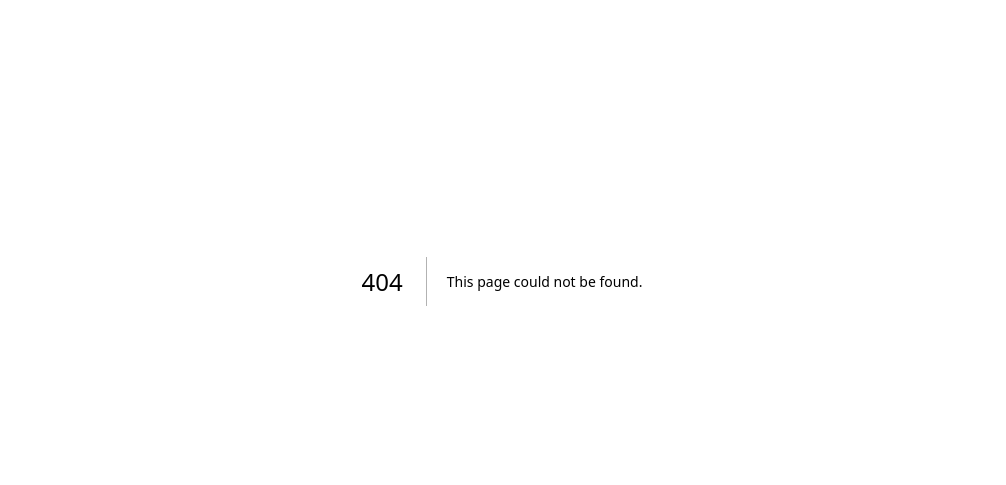
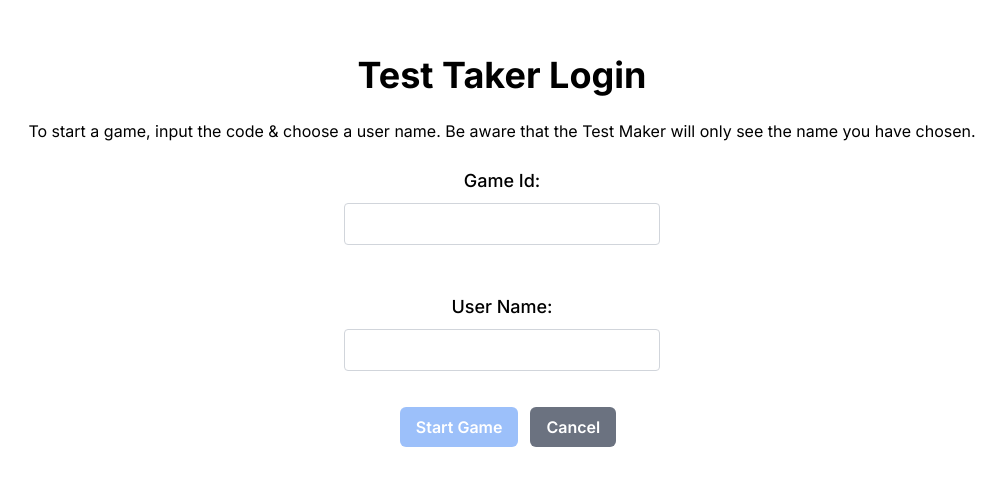
Before and after one commit to guadalupejara/gameHive, a Next.js app: page /testTaker/login in a window 1280 px wide. Before the commit this address had no page. Shown: the part 119-604 px from the top of the page, without its empty margins (138-1144 px from the left). Built offline with nearby package versions, Linux system fonts and the light colour scheme.

Commit message:
feat:started test taker flow- login page & usecontext

```diff
--- /dev/null
+++ b/app/context/testTakerContext.tsx
@@ -0,0 +1,39 @@
+'use client';
+
+import React, { createContext, useContext, useState, ReactNode } from 'react';
+
+interface TestTaker {
+  id: number;
+  role: 'testtaker';
+  name: string;
+  score: number;
+}
+
+interface TestTakerContextProps {
+  testTakers: TestTaker[];
+  addTestTaker: (testTaker: TestTaker) => void;
+}
+
+const TestTakerContext = createContext<TestTakerContextProps | undefined>(undefined);
+
+export const TestTakerProvider = ({ children }: { children: ReactNode }) => {
+  const [testTakers, setTestTakers] = useState<TestTaker[]>([]);
+
+  const addTestTaker = (testTaker: TestTaker) => {
+    setTestTakers((prevTestTakers) => [...prevTestTakers, testTaker]);
+  };
+
+  return (
+    <TestTakerContext.Provider value={{ testTakers, addTestTaker }}>
+      {children}
+    </TestTakerContext.Provider>
+  );
+};
+
+export const useTestTaker = () => {
+  const context = useContext(TestTakerContext);
+  if (!context) {
+    throw new Error('useTestTaker must be used within a TestTakerProvider');
+  }
+  return context;
+};
--- a/app/layout.tsx
+++ b/app/layout.tsx
@@ -1,5 +1,6 @@
 
 import { QuizProvider } from '@/app/context/QuizContext';
+import {TestTakerProvider} from '@/app/context/testTakerContext'
 import type { Metadata } from 'next';
 import { Inter } from 'next/font/google';
 import './globals.css';
@@ -19,7 +20,9 @@ export default function RootLayout({
     <html lang="en">
       <body className={inter.className}>
         <QuizProvider>
+          <TestTakerProvider>
           {children}
+          </TestTakerProvider>
         </QuizProvider>
       </body>
     </html>
--- a/app/page.tsx
+++ b/app/page.tsx
@@ -8,6 +8,7 @@ export default function Home() {
   const handleClick = (buttonType: 'testTaker' | 'testMaker') => {
     if (buttonType === 'testTaker') {
       console.log("I'm a Test Taker");
+      router.push('/testTaker/login');
     } else if (buttonType === 'testMaker') {
       console.log("I'm a Test Maker");
       router.push('/testMaker/dashboard');
--- a/app/testMaker/lobby/page.tsx
+++ b/app/testMaker/lobby/page.tsx
@@ -26,23 +26,20 @@ const Lobby: React.FC = () => {
   const [takers, setTakers] = useState<TestTaker[]>([]);
 
   useEffect(() => {
-    // Fetch existing codes from backend to ensure uniqueness
+
     const existingCodes: string[] = [];
 
-    // Generate a unique alphanumeric code
     const code = generateUniqueCode(existingCodes);
     setGameCode(code);
     setTakers(testTakers);
   }, []);
 
   const startGame = () => {
-    // Logic to start the game
     console.log('Starting game with code:', gameCode);
     router.push('/testMaker/game');
   };
 
   const cancelGame = () => {
-    // Route to the dashboard
     router.push('/testMaker/dashboard');
   };
 
--- /dev/null
+++ b/app/testTaker/login/page.tsx
@@ -0,0 +1,146 @@
+
+// 'use client';
+
+// import React, { useState } from 'react';
+// import Button from '@/app/components/commonComponents/button';
+
+// interface TestTaker {
+//   id: number;
+//   role: 'testtaker';
+//   name: string;
+//   score: number;
+// }
+
+// export default function Login() {
+//   const [gameId, setGameId] = useState('');
+//   const [userName, setUserName] = useState('');
+//   const [testTakers, setTestTakers] = useState<TestTaker[]>([]);
+
+//   const handleStartGame = () => {
+//     if (gameId && userName) {
+//       const newTestTaker: TestTaker = {
+//         id: testTakers.length + 1,
+//         role: 'testtaker',
+//         name: userName,
+//         score: 0,
+//       };
+//       setTestTakers([...testTakers, newTestTaker]);
+//       console.log('Test Taker added:', newTestTaker);
+//     }
+//   };
+
+//   return (
+//     <main className="flex min-h-screen text-center items-center justify-center p-24">
+//       <div>
+//         <h1 className="text-4xl  font-bold">Test Taker Login</h1>
+//         <div className='mb-9 p-6'>
+//           <p>To start a game, input the code & choose a user name. Be aware that the Test Maker will only see the name you have chosen.</p>
+//           <label className="block text-lg font-medium mt-6 mb-2">Game Id:</label>
+//           <input
+//             type="text"
+//             value={gameId}
+//             onChange={(e) => setGameId(e.target.value)}
+//             className="w-1/3 p-2 border border-gray-300 rounded mb-6"
+//           />
+//           <label className="block text-lg font-medium mt-6 mb-2">User Name:</label>
+//           <input
+//             type="text"
+//             value={userName}
+//             onChange={(e) => setUserName(e.target.value)}
+//             className="w-1/3 p-2 border border-gray-300 rounded mb-6"
+//           />
+//           <div className='flex flex-container justify-center'>
+//           <Button
+//             label="Start Game"
+//             onClick={handleStartGame}
+//             className="bg-blue-400 hover:bg-blue-500 mt-3 ml-3"
+//             disabled={!gameId || !userName}
+//           />
+//           <Button
+//             label="Cancel"
+//             onClick={() => {
+//               setGameId('');
+//               setUserName('');
+//             }}
+//             className="bg-gray-500 hover:bg-gray-600 mt-3 ml-3"
+//           /></div>
+//         </div>
+//       </div>
+//     </main>
+//   );
+// }
+'use client';
+
+import React, { useState } from 'react';
+import Button from '@/app/components/commonComponents/button';
+import { useTestTaker } from '@/app/context/testTakerContext';
+// import { useRouter } from 'next/navigation';
+
+interface TestTaker {
+  id: number;
+  role: 'testtaker';
+  name: string;
+  score: number;
+}
+
+export default function Login() {
+  const [gameId, setGameId] = useState('');
+  const [userName, setUserName] = useState('');
+  const { testTakers, addTestTaker } = useTestTaker();
+  // const router = useRouter();
+
+  const handleStartGame = () => {
+    if (gameId && userName) {
+      const newTestTaker: TestTaker = {
+        id: testTakers.length + 1,
+        role: 'testtaker',
+        name: userName,
+        score: 0,
+      };
+      addTestTaker(newTestTaker);
+      console.log('Test Taker added:', newTestTaker);
+      // router.push('/lobby'); // Redirect to the lobby
+    }
+  };
+
+  return (
+    <main className="flex min-h-screen text-center items-center justify-center p-24">
+      <div>
+        <h1 className="text-4xl font-bold">Test Taker Login</h1>
+        <div className='mb-9 p-6'>
+          <p>To start a game, input the code & choose a user name. Be aware that the Test Maker will only see the name you have chosen.</p>
+          <label className="block text-lg font-medium mt-6 mb-2">Game Id:</label>
+          <input
+            type="text"
+            value={gameId}
+            onChange={(e) => setGameId(e.target.value)}
+            className="w-1/3 p-2 border border-gray-300 rounded mb-6"
+          />
+          <label className="block text-lg font-medium mt-6 mb-2">User Name:</label>
+          <input
+            type="text"
+            value={userName}
+            onChange={(e) => setUserName(e.target.value)}
+            className="w-1/3 p-2 border border-gray-300 rounded mb-6"
+          />
+          <div className='flex flex-container justify-center'>
+            <Button
+              label="Start Game"
+              onClick={handleStartGame}
+              className="bg-blue-400 hover:bg-blue-500 mt-3 ml-3"
+              disabled={!gameId || !userName}
+            />
+            <Button
+              label="Cancel"
+              onClick={() => {
+                setGameId('');
+                setUserName('');
+              }}
+              className="bg-gray-500 hover:bg-gray-600 mt-3 ml-3"
+            />
+          </div>
+        </div>
+      </div>
+    </main>
+  );
+}
```
